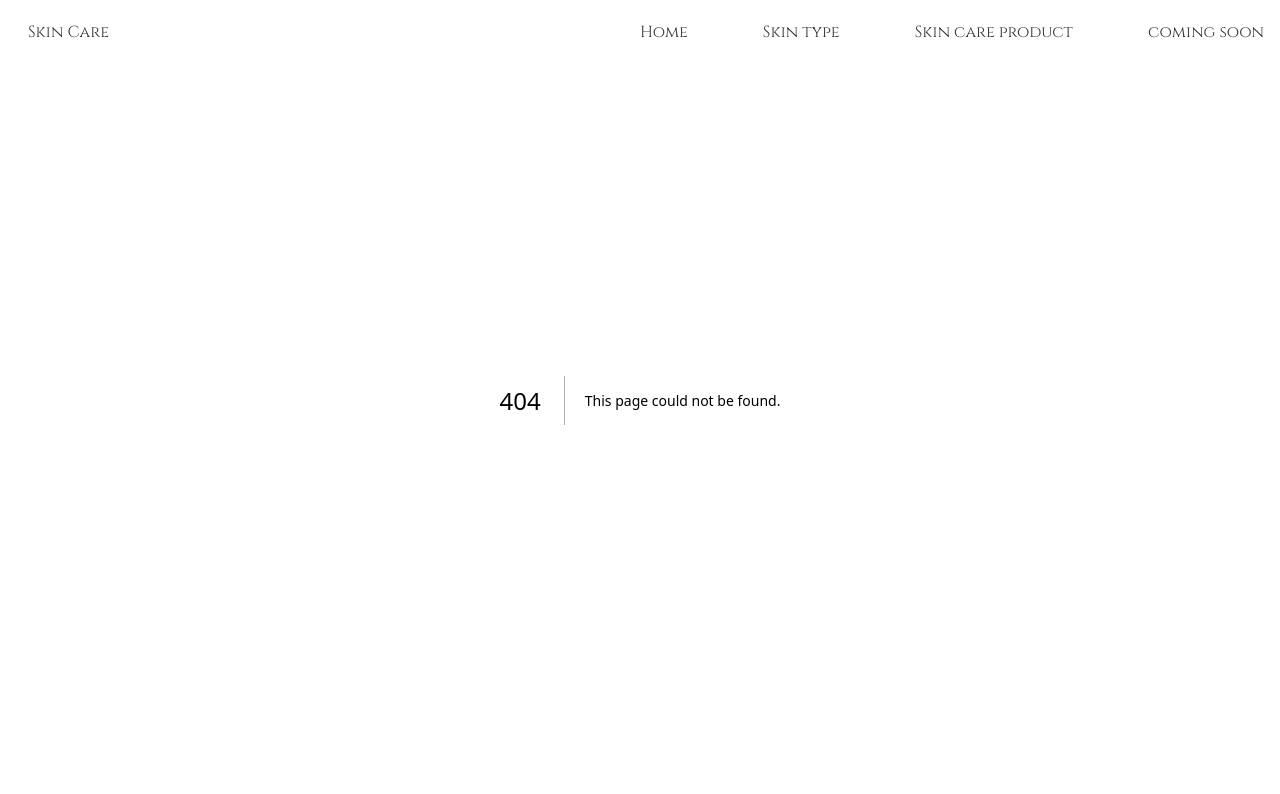
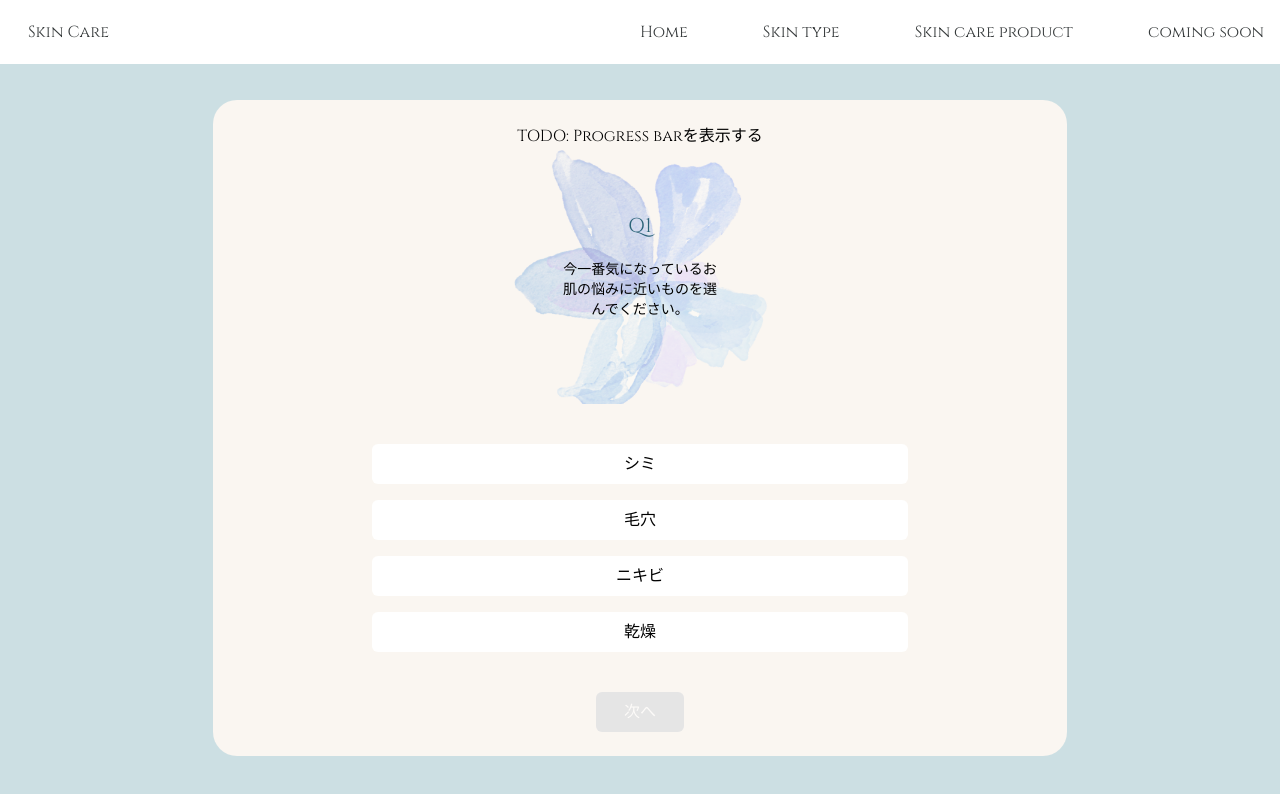
Before and after one commit to mikuweb/skincare-diagnose-app, a Next.js app: page /skin-care-product in a window 1280 px wide. Before the commit this address had no page. Shown: the top 794 px of the page. Built offline with nearby package versions, Linux system fonts and the light colour scheme.

Commit message:
feat(page): skin-care-productページを作成

```diff
--- /dev/null
+++ b/src/app/skin-care-product/page.tsx
@@ -0,0 +1,44 @@
+import Wizard, { QuestionType } from "@/components/Questions/Wizard";
+import { NextPage } from "next";
+import React from "react";
+import { querySkinCareProduct } from "../actions";
+
+const skinCareProductQuestions: QuestionType[] = [
+  {
+    id: 0,
+    question: "今一番気になっているお肌の悩みに近いものを選んでください。",
+    options: ["シミ", "毛穴", "ニキビ", "乾燥"],
+  },
+  {
+    id: 1,
+    question: "生活習慣で当てはまるものはありますか？",
+    options: [
+      "日焼け止めをあまり使わない/使わなかった",
+      "炭水化物や甘いもの、脂っこい食べ物が好き",
+      "季節の変わり目に肌が荒れやすい",
+    ],
+  },
+  {
+    id: 2,
+    question: "普段お使いのスキンケアアイテムを教えてください",
+    options: ["日焼け止め", "化粧水", "乳液", "クリーム", "美容液"],
+  },
+  {
+    id: 3,
+    question:
+      "ここに質問が表示されます。ここに質問が表示されます。ここに質問が表示されます。",
+    options: ["回答選択肢", "回答選択肢", "回答選択肢"],
+  },
+];
+
+const SkinCareProductPage: NextPage = () => {
+  return (
+    <Wizard
+      questionList={skinCareProductQuestions}
+      bgImg="blue-flower_2.png"
+      queryData={querySkinCareProduct}
+    />
+  );
+};
+
+export default SkinCareProductPage;
--- a/src/app/skin-type/page.tsx
+++ b/src/app/skin-type/page.tsx
@@ -1,6 +1,7 @@
 import Wizard from "@/components/Questions/Wizard";
 import { QuestionType } from "@/components/Questions/Wizard";
 import { NextPage } from "next";
+import { querySkinType } from "../actions";
 
 const SkinTypePage: NextPage = () => {
   const skinTypeQuestions: QuestionType[] = [
@@ -36,7 +37,13 @@ const SkinTypePage: NextPage = () => {
     },
   ];
 
-  return <Wizard questionList={skinTypeQuestions} />;
+  return (
+    <Wizard
+      questionList={skinTypeQuestions}
+      bgImg="blue-flower_1.png"
+      queryData={querySkinType}
+    />
+  );
 };
 
 export default SkinTypePage;
--- a/src/components/Header/index.tsx
+++ b/src/components/Header/index.tsx
@@ -13,7 +13,7 @@ const Header: FC = () => {
   const pages = [
     { name: "Home", path: "/" },
     { name: "Skin type", path: "/skin-type" },
-    { name: "Skin care product", path: "#" },
+    { name: "Skin care product", path: "/skin-care-product" },
     { name: "coming soon", path: "#" },
   ];
 
@@ -71,7 +71,6 @@ const Header: FC = () => {
           </svg>
         )}
       </div>
-
       <div
         className={`${openMenu ? "flex" : "hidden"}
         w-full h-3/4 flex-col justify-center gap-16 bg-beige-100 bg-opacity-90 text-center pt12 pb-16 font-english text-3xl
--- a/src/components/Questions/Question.tsx
+++ b/src/components/Questions/Question.tsx
@@ -5,14 +5,15 @@ import { motion, AnimatePresence } from "framer-motion";
 interface Props {
   questions: QuestionType[];
   activeQuestion: number;
+  bgImg: string;
 }
 
-const Question: FC<Props> = ({ questions, activeQuestion }) => {
+const Question: FC<Props> = ({ questions, activeQuestion, bgImg }) => {
   return (
     <>
       <div
         style={{
-          backgroundImage: `url('/images/blue-flower_1.png')`,
+          backgroundImage: `url('/images/${bgImg}')`,
           height: "256px",
           width: "256px",
         }}
--- a/src/components/Questions/Wizard.tsx
+++ b/src/components/Questions/Wizard.tsx
@@ -7,6 +7,8 @@ import { querySkinType } from "@/app/actions";
 
 interface Props {
   questionList: QuestionType[];
+  bgImg: string;
+  queryData(data: QuestionType[]): Promise<any>;
 }
 
 export interface QuestionType {
@@ -16,7 +18,7 @@ export interface QuestionType {
   answerIdx?: number;
 }
 
-const Wizard: FC<Props> = ({ questionList }) => {
+const Wizard: FC<Props> = ({ questionList, bgImg, queryData }) => {
   const [questions, setQuestions] = useState<QuestionType[]>(questionList);
   const [activeQuestion, setActiveQuestion] = useState<number>(0);
   const [selectedAnswerIdx, setSelectedAnswerIdx] = useState<
@@ -48,7 +50,7 @@ const Wizard: FC<Props> = ({ questionList }) => {
 
   const submitAnswers = async () => {
     console.log(questions);
-    const response = await querySkinType(questions);
+    const response = await queryData(questions);
     console.log(response);
   };
 
@@ -63,7 +65,11 @@ const Wizard: FC<Props> = ({ questionList }) => {
           ← Back
         </button>
         <div className="flex flex-col gap-10">
-          <Question questions={questions} activeQuestion={activeQuestion} />
+          <Question
+            questions={questions}
+            activeQuestion={activeQuestion}
+            bgImg={bgImg}
+          />
           <Answers
             activeQuestion={activeQuestion}
             handleSelect={handleSelect}
```
Also changed, not shown: public/images/blue-flower_2.png.
